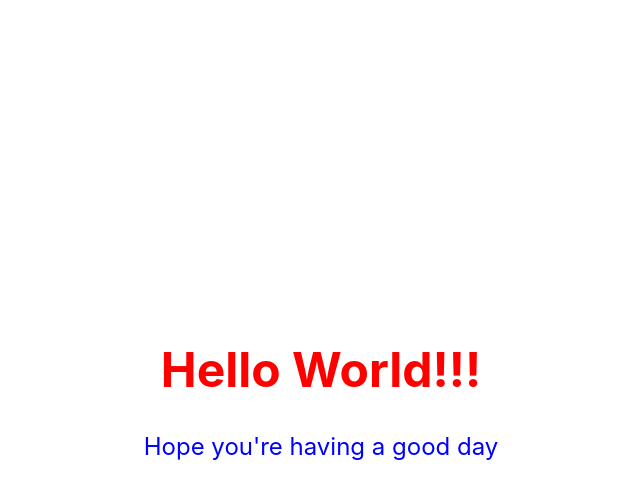
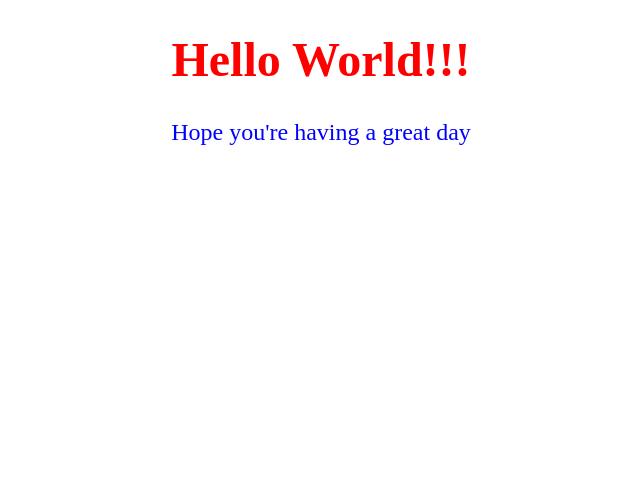
Before and after one commit to Erikote04/Svelte-Tutorial-in-Deep, a Svelte app: page / in a window 1280 px wide. Shown: the top 498 px of the page, without its empty margins (319-959 px from the left). Built offline with nearby package versions, Linux system fonts and the light colour scheme.

Commit message:
Dynamic data and props

```diff
--- a/src/App.svelte
+++ b/src/App.svelte
@@ -1,9 +1,10 @@
 <script>
-    // Here goes the logic
+    let word = "World";
+    export let adjective;
 </script>
 
-<h1>Hello World!!!</h1>
-<p>Hope you're having a good day</p>
+<h1>Hello {word}!!!</h1>
+<p>Hope you're having a {adjective} day</p>
 
 <style>
     h1 {
--- a/src/main.js
+++ b/src/main.js
@@ -1,8 +1,10 @@
-import './app.css'
-import App from './App.svelte'
+import App from "./App.svelte";
 
 const app = new App({
-  target: document.getElementById('app'),
-})
+  target: document.body,
+  props: {
+    adjective: "great",
+  },
+});
 
-export default app
+export default app;
```
